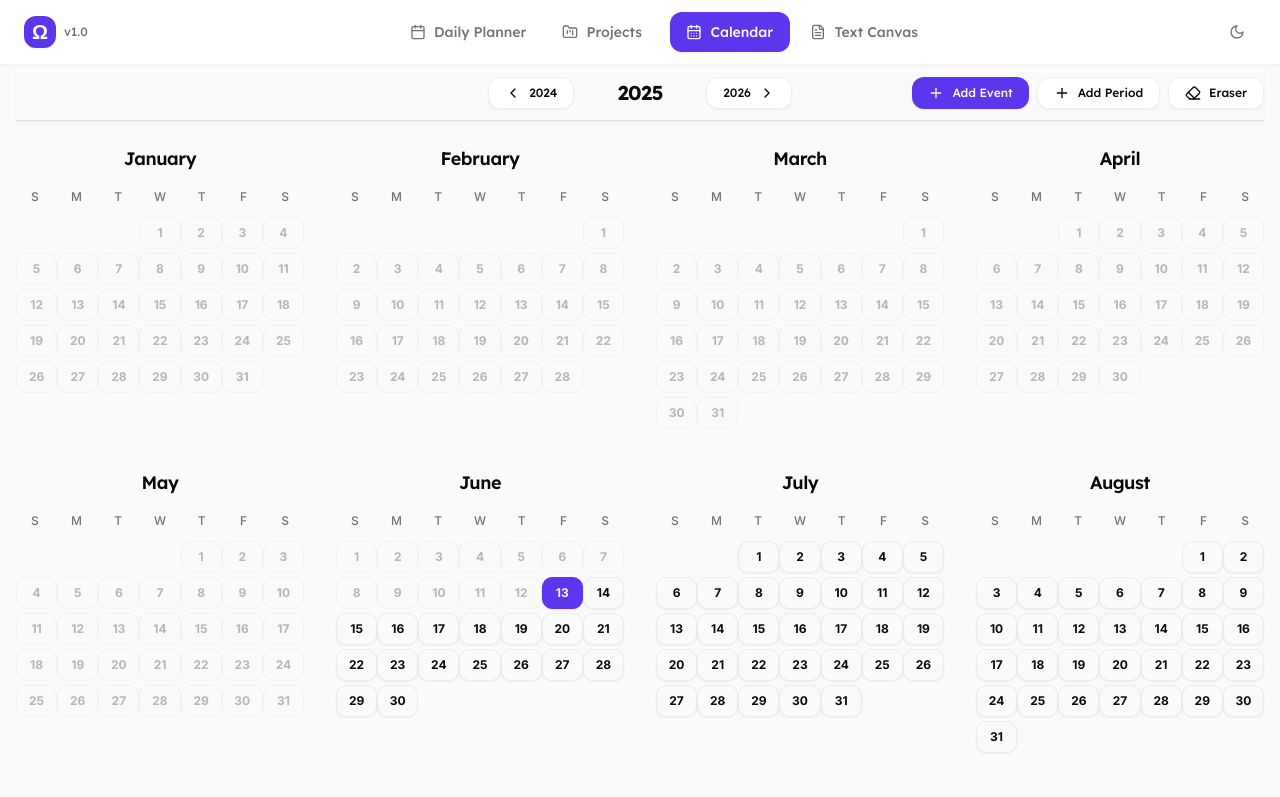
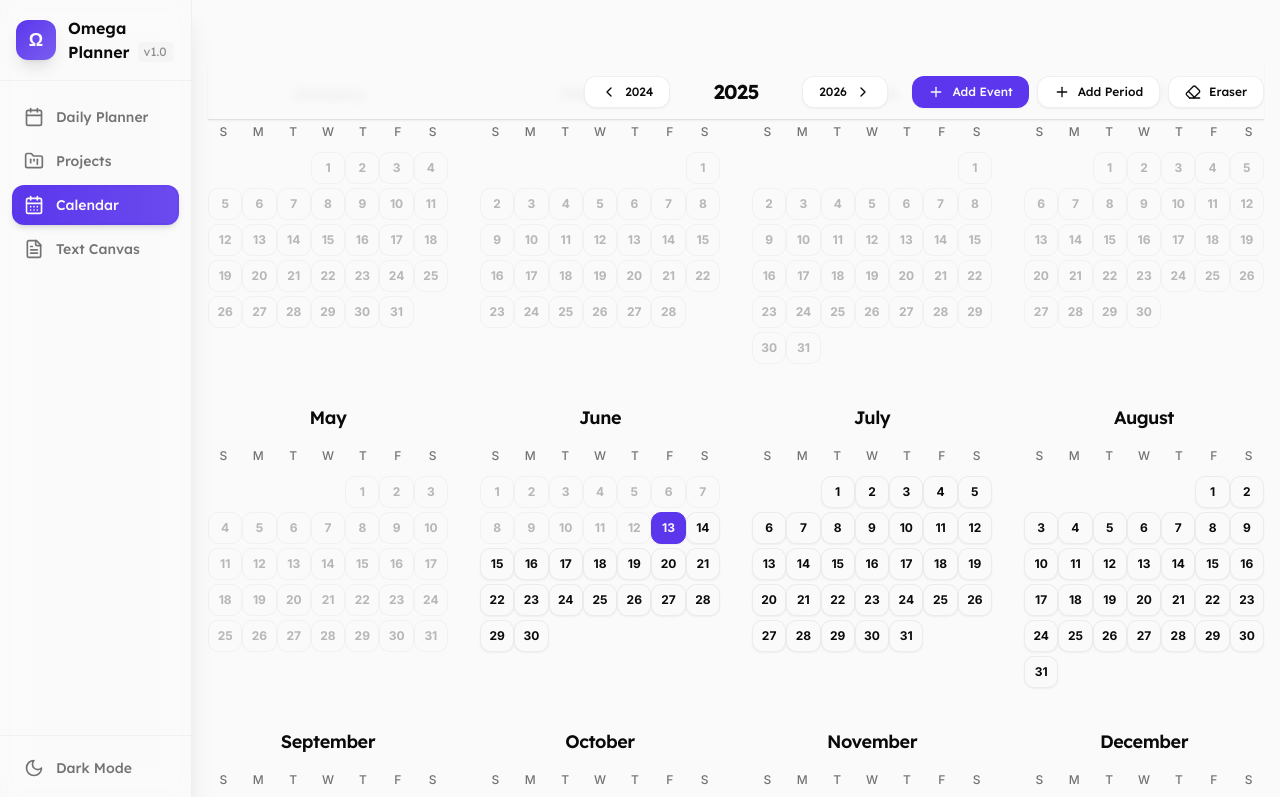
Before and after one commit to obihughes/omega-planner, a Next.js app: page /calendar in a window 1280 px wide. Shown: the top 797 px of the page. Built offline with nearby package versions, Linux system fonts and the light colour scheme.

Commit message:
Refactor: Move navigation to left sidebar and optimize layout

```diff
--- a/app/calendar/page.tsx
+++ b/app/calendar/page.tsx
@@ -1,7 +1,7 @@
 'use client';
 
 import React, { useState } from 'react';
-import { Navigation } from '@/components/ui/Navigation';
+import { AppLayout } from '@/components/ui/AppLayout';
 import { YearCalendar } from '@/components/calendar/YearCalendar';
 import { useCalendarData } from '@/hooks/useCalendarData';
 import { CalendarEvent, CalendarPeriod } from '@/types/calendar';
@@ -43,8 +43,7 @@ export default function CalendarPage() {
 
   if (isLoading) {
     return (
-      <div className="min-h-screen bg-background">
-        <Navigation />
+      <AppLayout>
         <div className="max-w-7xl mx-auto px-4 py-6">
           <div className="flex items-center justify-center min-h-[400px]">
             <div className="text-center">
@@ -53,13 +52,12 @@ export default function CalendarPage() {
             </div>
           </div>
         </div>
-      </div>
+      </AppLayout>
     );
   }
 
   return (
-    <div className="min-h-screen bg-background">
-      <Navigation />
+    <AppLayout>
 
       <div className="max-w-7xl mx-auto px-4 py-6">
         {/* Calendar Component */}
@@ -126,6 +124,6 @@ export default function CalendarPage() {
             )}
         </div>
       </div>
-    </div>
+    </AppLayout>
   );
 }
--- a/app/documents/page.tsx
+++ b/app/documents/page.tsx
@@ -1,16 +1,15 @@
 'use client';
 
 import React, { lazy, Suspense } from 'react';
-import { Navigation } from '@/components/ui/Navigation';
+import { AppLayout } from '@/components/ui/AppLayout';
 
 // Lazy load the Documents component
 const Documents = lazy(() => import('@/components/documents/Documents'));
 
 export default function DocumentsPage() {
   return (
-    <div className="min-h-screen bg-background">
-      <Navigation />
-      <main className="p-4">
+    <AppLayout>
+      <div className="p-6">
         <div className="max-w-7xl mx-auto">
           <Suspense fallback={
             <div className="flex items-center justify-center h-96">
@@ -20,7 +19,7 @@ export default function DocumentsPage() {
             <Documents />
           </Suspense>
         </div>
-      </main>
-    </div>
+      </div>
+    </AppLayout>
   );
 }
--- a/app/page.tsx
+++ b/app/page.tsx
@@ -4,13 +4,12 @@ import React, { lazy, Suspense } from 'react';
 
 // Lazy load the heavy DailyPlanner component
 const DailyPlanner = lazy(() => import('@/components/planner/DailyPlanner'));
-import { Navigation } from '@/components/ui/Navigation';
+import { AppLayout } from '@/components/ui/AppLayout';
 
 export default function Home() {
   return (
-    <div className="min-h-screen bg-background">
-      <Navigation />
-      <main className="p-4">
+    <AppLayout>
+      <div className="p-6">
         <div className="max-w-7xl mx-auto">
           <Suspense fallback={
             <div className="flex items-center justify-center h-96">
@@ -20,7 +19,7 @@ export default function Home() {
             <DailyPlanner />
           </Suspense>
         </div>
-      </main>
-    </div>
+      </div>
+    </AppLayout>
   );
 }
--- a/app/projects/[id]/page.tsx
+++ b/app/projects/[id]/page.tsx
@@ -5,7 +5,7 @@ import { useRouter } from 'next/navigation';
 import { useProjects } from '@/hooks/useProjects';
 import { Project, ProjectTask } from '@/types';
 import { TaskItem } from '@/components/projects/TaskItem';
-import { Navigation } from '@/components/ui/Navigation';
+import { AppLayout } from '@/components/ui/AppLayout';
 import {
   DndContext,
   closestCenter,
@@ -176,12 +176,11 @@ export default function ProjectDetailPage({ params }: ProjectDetailPageProps) {
   // Early returns after all hooks are defined
   if (loading) {
     return (
-      <div className="min-h-screen bg-background">
-        <Navigation />
+      <AppLayout>
         <div className="flex items-center justify-center h-96">
           <div className="text-muted-foreground">Loading project...</div>
         </div>
-      </div>
+      </AppLayout>
     );
   }
 
@@ -227,9 +226,7 @@ export default function ProjectDetailPage({ params }: ProjectDetailPageProps) {
   const totalTasks = tasks.length || 0;
 
   return (
-    <div className="min-h-screen bg-background">
-      <Navigation />
-
+    <AppLayout>
       <div className="max-w-6xl mx-auto px-4 py-6">
         {/* Header */}
         <div className="flex items-center space-x-4 mb-6">
@@ -385,6 +382,6 @@ export default function ProjectDetailPage({ params }: ProjectDetailPageProps) {
           />
         )}
       </Suspense>
-    </div>
+    </AppLayout>
   );
 }
--- a/app/projects/page.tsx
+++ b/app/projects/page.tsx
@@ -6,7 +6,7 @@ import { useProjects } from '@/hooks/useProjects';
 import { Project } from '@/types';
 import { ProjectCard } from '@/components/projects/ProjectCard';
 import { ProjectsCalendar } from '@/components/projects/ProjectsCalendar';
-import { Navigation } from '@/components/ui/Navigation';
+import { AppLayout } from '@/components/ui/AppLayout';
 import { Tabs, TabsContent, TabsList, TabsTrigger } from '@/components/ui/tabs';
 import { Popover, PopoverContent, PopoverTrigger } from '@/components/ui/popover';
 import { Button } from '@/components/ui/button';
@@ -291,9 +291,7 @@ export default function ProjectsPage() {
   const activeProject = activeId ? projects.find(p => p.id === activeId) : null;
 
   return (
-    <div className="min-h-screen bg-background">
-      <Navigation />
-
+    <AppLayout>
       <div className="container mx-auto px-6 py-6">
         <Tabs value={activeView} onValueChange={(value: string) => setActiveView(value as 'active' | 'archived' | 'calendar')}>
           <div className="flex items-center justify-between mb-6">
@@ -508,6 +506,6 @@ export default function ProjectsPage() {
           />
         )}
       </Suspense>
-    </div>
+    </AppLayout>
   );
 }
--- /dev/null
+++ b/components/ui/AppLayout.tsx
@@ -0,0 +1,24 @@
+'use client';
+
+import React from 'react';
+import { Navigation } from './Navigation';
+
+interface AppLayoutProps {
+  children: React.ReactNode;
+}
+
+export function AppLayout({ children }: AppLayoutProps) {
+  return (
+    <div className="flex min-h-screen bg-background">
+      {/* Sidebar Navigation */}
+      <Navigation />
+
+      {/* Main Content Area */}
+      <main className="flex-1 ml-48">
+        <div className="min-h-screen">
+          {children}
+        </div>
+      </main>
+    </div>
+  );
+}
--- a/components/ui/Navigation.tsx
+++ b/components/ui/Navigation.tsx
@@ -43,23 +43,26 @@ export function Navigation() {
   ];
 
   return (
-    <nav className="border-b border-border/30 bg-card/95 backdrop-blur-md sticky top-0 z-50 shadow-sm">
-      <div className="max-w-7xl mx-auto px-6">
-        <div className="flex items-center justify-between h-16">
-          {/* Logo/Brand - Fixed width to prevent shifts */}
-          <div className="flex items-center space-x-4 w-24 flex-shrink-0">
+    <nav className="h-screen w-48 bg-card/98 backdrop-blur-md border-r border-border/40 fixed left-0 top-0 z-50 shadow-xl flex flex-col">
+      {/* Logo/Brand Section */}
+      <div className="p-4 border-b border-border/40">
+        <div className="flex items-center space-x-3">
+          <div className="w-10 h-10 bg-gradient-to-br from-primary to-primary/80 rounded-lg flex items-center justify-center shadow-lg">
+            <span className="text-lg font-bold text-primary-foreground">Ω</span>
+          </div>
+          <div className="flex flex-col leading-tight">
+            <span className="text-base font-semibold text-foreground">Omega</span>
             <div className="flex items-center space-x-2">
-              <div className="w-8 h-8 bg-primary rounded-xl flex items-center justify-center shadow-sm flex-shrink-0">
-                <span className="text-xl font-bold text-primary-foreground">Ω</span>
+              <span className="text-base font-semibold text-foreground">Planner</span>
+              <span className="text-xs text-muted-foreground/80 bg-muted/50 px-1.5 py-0.5 rounded">v1.0</span>
             </div>
-              <span className="text-xs font-medium text-muted-foreground hidden sm:block whitespace-nowrap">
-                v1.0
-              </span>
+          </div>
         </div>
       </div>
 
-          {/* Navigation Links - Fixed spacing */}
-          <div className="flex items-center space-x-1 flex-shrink-0">
+      {/* Navigation Links */}
+      <div className="flex-1 px-3 py-4">
+        <div className="space-y-1">
           {navItems.map((item) => {
             const Icon = item.icon;
             return (
@@ -67,36 +70,42 @@ export function Navigation() {
                 key={item.href}
                 href={item.href}
                 className={cn(
-                    "px-4 py-2.5 rounded-xl flex items-center space-x-2 text-sm font-medium transition-all duration-200 relative flex-shrink-0",
-                    // Fixed minimum width to prevent layout shifts
-                    "min-w-[40px] sm:min-w-[120px]",
+                  "w-full px-3 py-2.5 rounded-lg flex items-center space-x-3 text-sm font-medium transition-all duration-200 group relative",
                   item.active
-                      ? "text-primary-foreground bg-primary shadow-sm"
-                      : "text-muted-foreground hover:text-foreground hover:bg-secondary/60"
+                    ? "text-primary-foreground bg-gradient-to-r from-primary to-primary/90 shadow-md"
+                    : "text-muted-foreground hover:text-foreground hover:bg-secondary/80 hover:shadow-sm"
                 )}
               >
-                  <Icon className="w-4 h-4 flex-shrink-0" />
-                  <span className="hidden sm:inline whitespace-nowrap overflow-hidden text-ellipsis">{item.label}</span>
+                <Icon className={cn(
+                  "w-5 h-5 transition-all duration-200",
+                  item.active ? "text-primary-foreground" : "text-muted-foreground group-hover:text-foreground group-hover:scale-110"
+                )} />
+                <span className="font-medium">{item.label}</span>
+                {item.active && (
+                  <div className="absolute inset-0 rounded-lg ring-2 ring-primary/20 ring-inset" />
+                )}
               </Link>
             );
           })}
         </div>
+      </div>
 
-          {/* Theme Toggle - Fixed width */}
-          <div className="w-12 flex justify-end flex-shrink-0">
+      {/* Theme Toggle */}
+      <div className="p-3 border-t border-border/40">
         <button
           onClick={toggleTheme}
-              className="p-2.5 rounded-xl text-muted-foreground hover:text-foreground hover:bg-secondary/60 transition-all duration-200 border border-transparent hover:border-border/50 flex-shrink-0"
+          className="w-full px-3 py-2.5 rounded-lg flex items-center space-x-3 text-sm font-medium text-muted-foreground hover:text-foreground hover:bg-secondary/80 hover:shadow-sm transition-all duration-200 group"
           aria-label="Toggle theme"
         >
           {theme === 'dark' ? (
-                <Sun className="w-4 h-4" />
+            <Sun className="w-5 h-5 group-hover:text-foreground group-hover:scale-110 transition-all duration-200" />
           ) : (
-                <Moon className="w-4 h-4" />
+            <Moon className="w-5 h-5 group-hover:text-foreground group-hover:scale-110 transition-all duration-200" />
           )}
+          <span className="font-medium">
+            {theme === 'dark' ? 'Light Mode' : 'Dark Mode'}
+          </span>
         </button>
-          </div>
-        </div>
       </div>
     </nav>
   );
--- a/components/ui/index.ts
+++ b/components/ui/index.ts
@@ -7,3 +7,5 @@ export { Select, SelectContent, SelectItem, SelectTrigger, SelectValue } from '.
 export { Calendar } from './calendar';
 export { Popover, PopoverTrigger, PopoverContent } from './popover';
 export { Textarea } from './textarea';
+export { AppLayout } from './AppLayout';
+export { Navigation } from './Navigation';
```
Also changed, not shown: components/documents/CanvasTextEditor.tsx (+15 -10 lines), 2 other files (tests, documents, lock files or other folders). Lines whose indentation alone changed are shown as unchanged.
